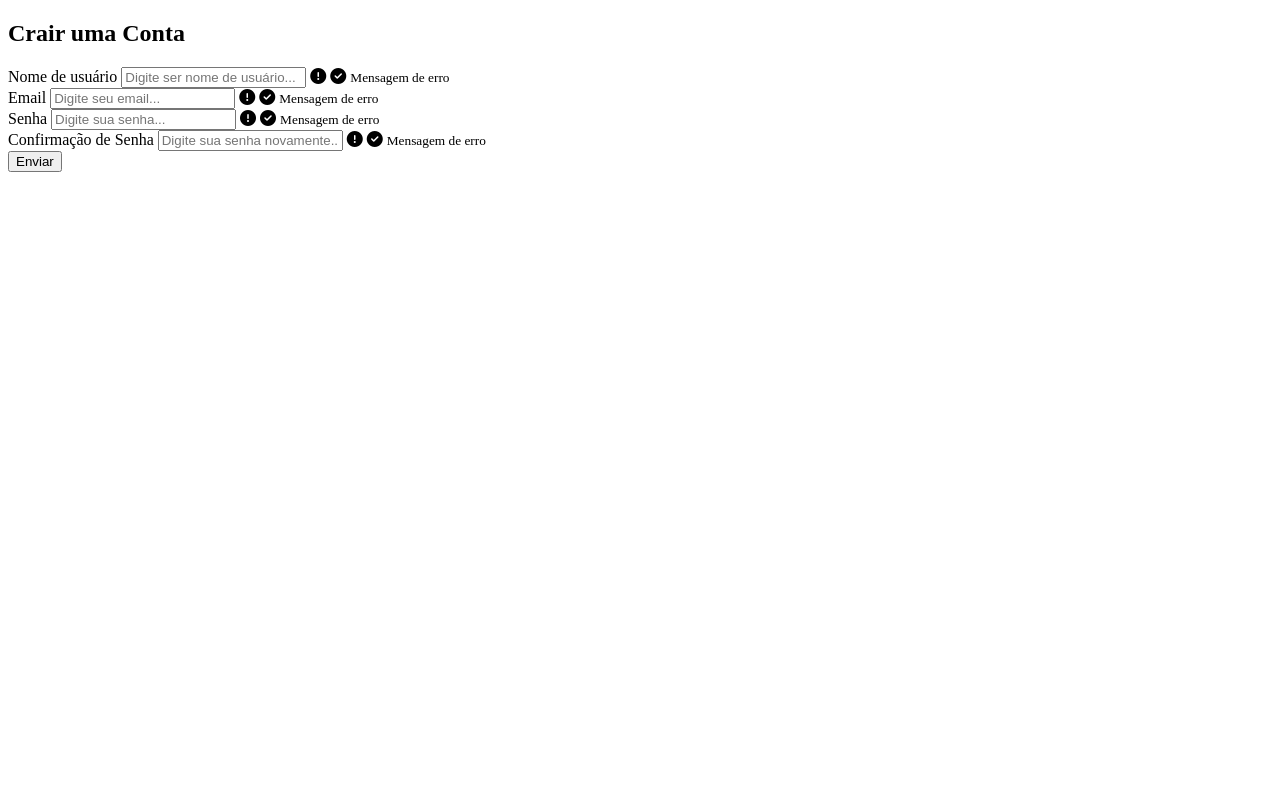
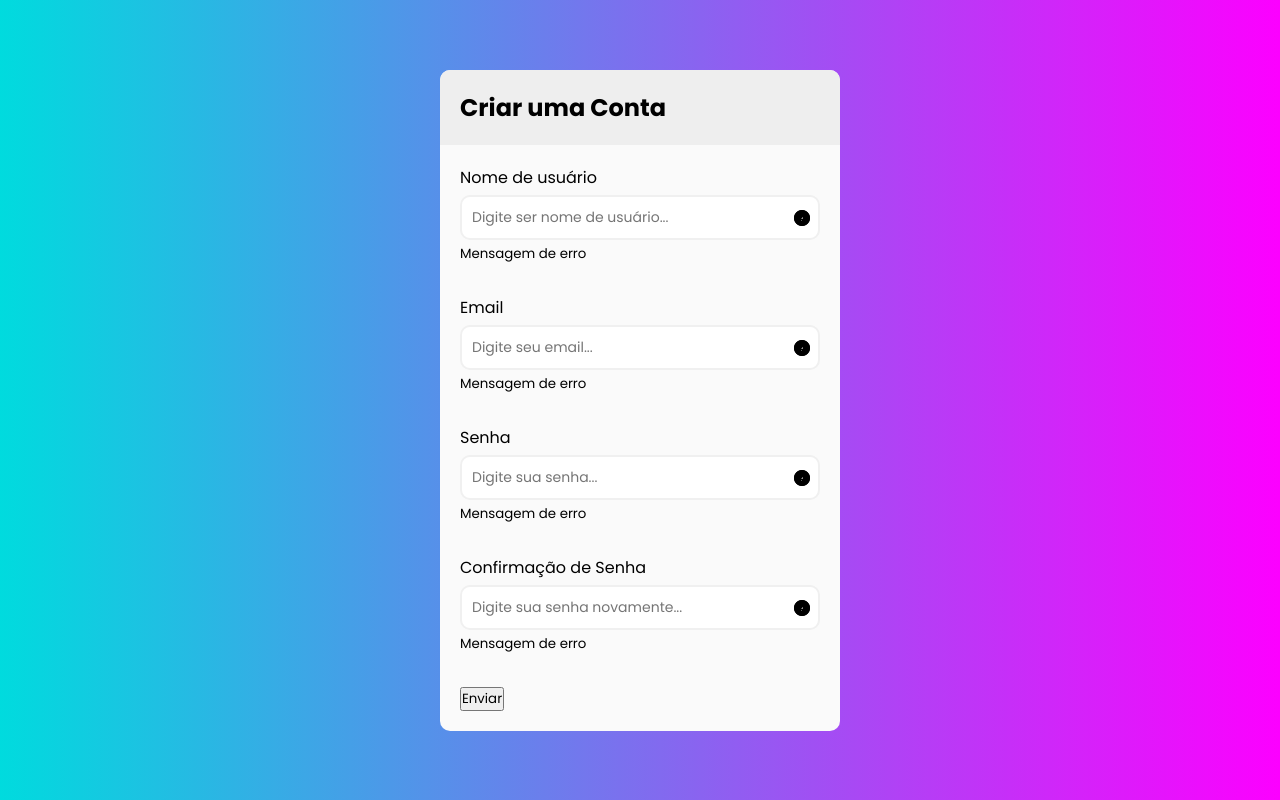
Before and after one commit to MarcioTanan/Formulario, a plain HTML site: page index.html in a window 1280 px wide. Drawn offline with Linux system fonts and the light colour scheme.

Commit message:
update css

```diff
--- a/index.html
+++ b/index.html
@@ -7,12 +7,17 @@
   <meta name="viewport" content="width=device-width, initial-scale=1.0">
   <title>Formulário</title>
   <link rel="stylesheet" href="style.css">
+
+
+  <link rel="preconnect" href="https://fonts.googleapis.com">
+  <link rel="preconnect" href="https://fonts.gstatic.com" crossorigin>
+  <link href="https://fonts.googleapis.com/css2?family=Poppins:wght@400;500;600;700;900&display=swap" rel="stylesheet">
 </head>
 
 <body>
   <div class="container">
     <div class="header">
-          <h2>Crair uma Conta</h2>
+      <h2>Criar uma Conta</h2>
     </div>
 
     <form id="form" class="form">
--- a/style.css
+++ b/style.css
@@ -0,0 +1,59 @@
+* {
+  box-sizing: border-box;
+  margin: 0;
+  padding: 0;
+  font-family: 'Poppins', sans-serif;
+}
+
+body {
+  width: 100%;
+  min-height: 100vh;
+  background: linear-gradient(90deg, #00dbde 0%, #fc00ff 100%);
+  display: flex;
+  justify-content: center;
+  align-items: center;
+}
+
+.container {
+  background-color: #fafafa;
+  border-radius: 10px;
+  box-shadow: 0 2px 5 px rgba(0,0,0, 0.3);
+  width: 400px;
+  max-width: 100%;
+  overflow: hidden;
+}
+
+.header {
+  background-color: #eee;
+  padding: 20px;
+}
+
+.form {
+  padding: 20px;
+}
+
+.form-control {
+  margin-bottom: 10px;
+  padding-bottom: 20px;
+  position: relative;
+}
+
+.form-control label {
+  display: inline-block;
+  margin-bottom: 5px;
+}
+
+.form-control input {
+  border: 2px solid #f0f0f0;
+  display: block;
+  border-radius: 10px;
+  font-size: 14px;
+  width: 100%;
+  padding: 10px;
+}
+
+.form-control i {
+  position: absolute;
+  top: 45px;
+  right: 10px;
+}
```
Lines whose indentation alone changed are shown as unchanged.
